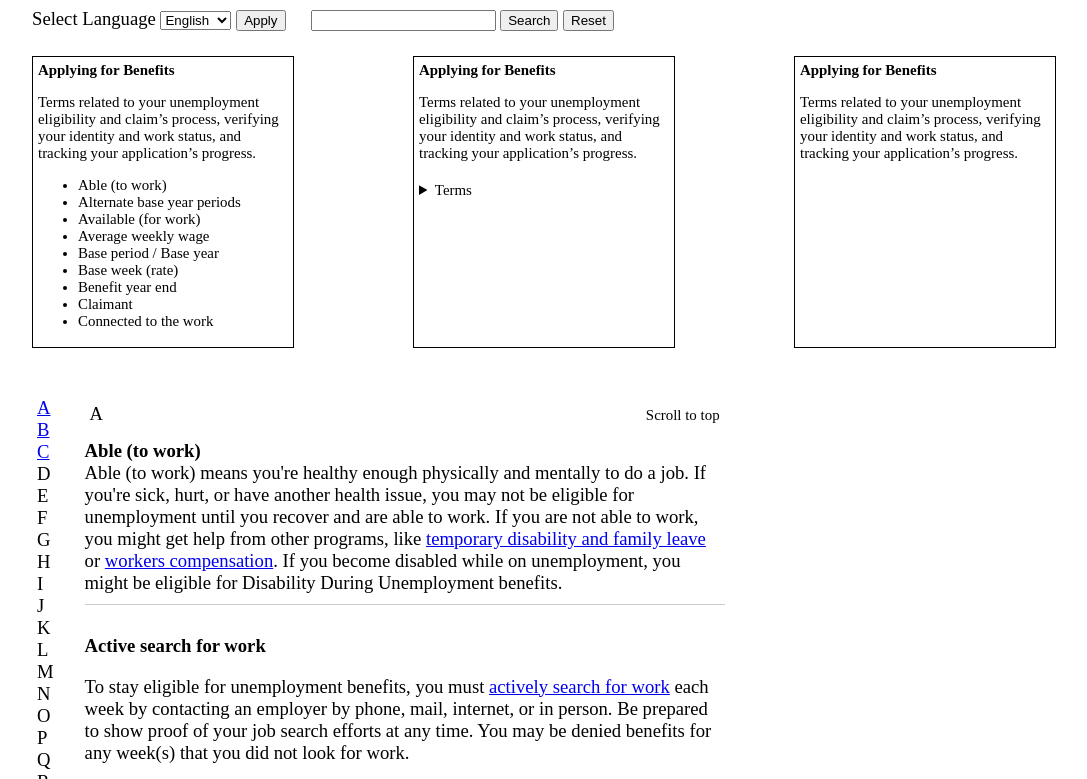
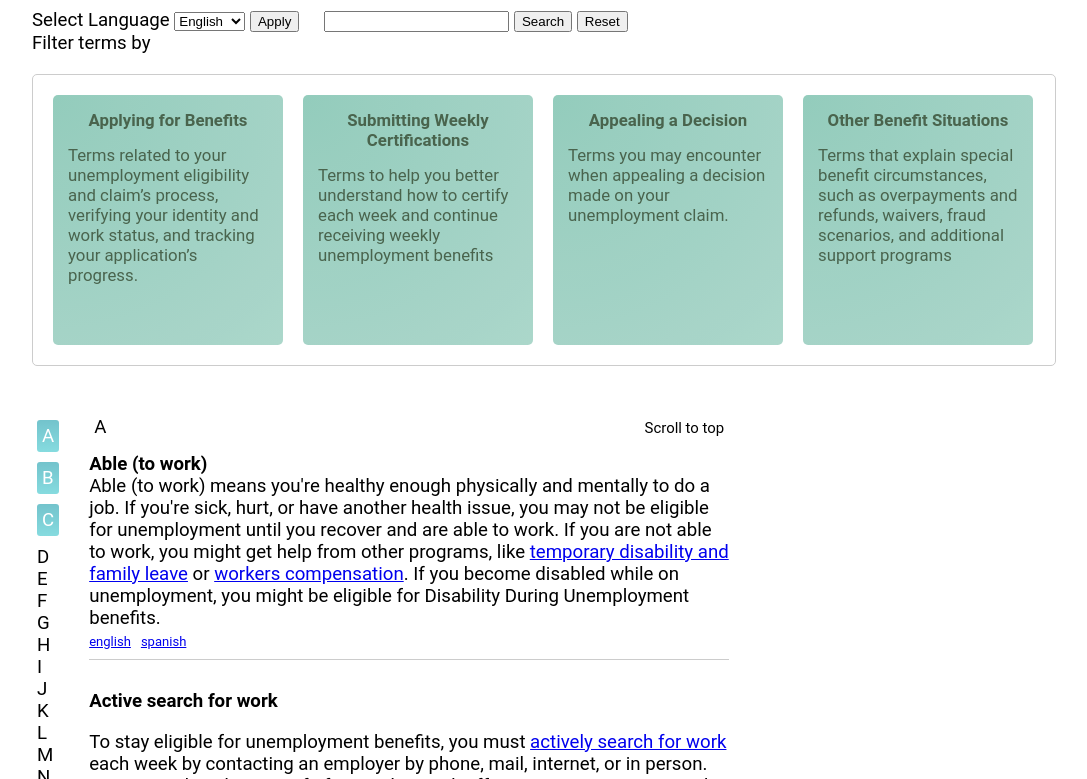
Before and after one commit to usdigitalresponse/njdol-ui-web-glossary, a plain HTML site: page index.html in a window 1280 px wide. Shown: the part 85-864 px from the top of the page, without its empty margins (96-1183 px from the left). Drawn offline with Linux system fonts and the light colour scheme.

Commit message:
Styling for filter cards

```diff
--- a/css/styles.css
+++ b/css/styles.css
@@ -2,6 +2,8 @@ body {
   max-width: 1024px;
   margin: 0 auto;
   font-size: 14pt;
+
+  font-family: "Roboto", sans-serif !important;
 }
 
 /**
@@ -23,6 +25,22 @@ body {
 
   position: sticky;
   top: 0;
+}
+
+.glossary-main ul.navigation li a {
+  display: block;
+  padding: 5px;
+  margin: 10px 0;
+  border-radius: 3px;
+  text-decoration: none;
+  background-image: linear-gradient(#73c3cc, #98f3f2);
+  background-size: 200% 200%;
+  transition: background-position 1s;
+  color: white;
+}
+
+.glossary-main ul.navigation li a:hover {
+  background-position: 100% 100%;
 }
 
 .glossary-main .section-head {
@@ -120,66 +138,42 @@ ul.language-select {
 }
 
 /**
- * Doors & windows pathway summaries
+ * Filters
  ************************************/
-
-.doors {
+.filter-bar {
   display: flex;
   gap: 20px;
-  justify-content: space-between;
-  margin: 25px 0;
-}
-
-.doors .door {
-  width: 250px;
-  border: 1px solid;
-  padding: 5px;
-  font-size: 0.8em;
-}
-
-.doors .title {
-  margin: 0 0 15px;
-  font-weight: bold;
-}
-
-.doors .door.visible-list ul.terms {
-  height: 150px;
-  overflow-y: scroll;
-}
-
-.doors .door.toggle-list details {
   margin: 20px 0;
-  max-height: 150px;
-  overflow: scroll;
-}
-
-.doors .door.flip .inner {
-  position: relative;
-  width: 100%;
-  height: 240px;
-  transition: transform 0.8s;
-  transform-style: preserve-3d;
-}
-
-.flip:hover .inner {
-  transform: rotateY(180deg);
-}
-
-.flip .card-front,
-.flip .card-back {
-  position: absolute;
-  width: 100%;
-  height: 100%;
-  -webkit-backface-visibility: hidden; /* Safari */
-  backface-visibility: hidden;
+  font-size: 0.9em;
+  align-items: center;
+  border: 1px solid #ccc;
+  border-radius: 5px;
+  padding: 20px;
   overflow: auto;
 }
 
-.flip .card-front {
-  background: #fff;
+.filter-bar .filter-tab {
+  border-radius: 5px;
+  padding: 15px;
+  width: 200px;
+  /*background: #afd6cb;*/
+  background-image: radial-gradient(circle at top left, #85d0bb, #bce4d8);
+  background-size: 200% 200%;
+  color: #436648;
+  transition: filter 0.5s, background-position 1s;
+  filter: saturate(75%);
+  height: 220px;
 }
 
-.flip .card-back {
-  background-color: #fff;
-  transform: rotateY(180deg);
+.filter-bar .filter-tab:hover {
+  cursor: pointer;
+  background-position: 100% 100%;
+
+  filter: saturate(150%);
 }
+
+.filter-bar .title {
+  margin: 0 0 15px;
+  font-weight: bold;
+  text-align: center;
+}
--- a/index.html
+++ b/index.html
@@ -25,89 +25,46 @@
       </div>
     </div>
 
-    <div class="glossary-search-summary">
-      <span class="glossary-search-match-count"> </span>
-      matches found
-    </div>
-    <div class="doors" data-lang="english">
-      <div class="door visible-list">
+    <div>Filter terms by</div>
+
+    <div class="filter-bar">
+      <div class="filter-tab">
         <div class="title">Applying for Benefits</div>
-        <div class="description">
+        <div class="summary">
           Terms related to your unemployment eligibility and claim’s process,
           verifying your identity and work status, and tracking your
           application’s progress.
         </div>
-        <ul class="terms">
-          <li>Able (to work)</li>
-          <li>Alternate base year periods</li>
-          <li>Available (for work)</li>
-          <li>Average weekly wage</li>
-          <li>Base period / Base year</li>
-          <li>Base week (rate)</li>
-          <li>Benefit year end</li>
-          <li>Claimant</li>
-          <li>Connected to the work</li>
-          <li>Corporate officer</li>
-          <li>Covered employment</li>
-          <li>Date of claim</li>
-          <li>Dependency benefits</li>
-        </ul>
       </div>
 
-      <div class="door toggle-list">
-        <div class="title">Applying for Benefits</div>
-        <div class="description">
-          Terms related to your unemployment eligibility and claim’s process,
-          verifying your identity and work status, and tracking your
-          application’s progress.
+      <div class="filter-tab">
+        <div class="title">Submitting Weekly Certifications</div>
+        <div class="summary">
+          Terms to help you better understand how to certify each week and
+          continue receiving weekly unemployment benefits
         </div>
-        <details>
-          <summary>Terms</summary>
-          <ul class="terms">
-            <li>Able (to work)</li>
-            <li>Alternate base year periods</li>
-            <li>Available (for work)</li>
-            <li>Average weekly wage</li>
-            <li>Base period / Base year</li>
-            <li>Base week (rate)</li>
-            <li>Benefit year end</li>
-            <li>Claimant</li>
-            <li>Connected to the work</li>
-            <li>Corporate officer</li>
-            <li>Covered employment</li>
-            <li>Date of claim</li>
-          </ul>
-        </details>
       </div>
 
-      <div class="door flip">
-        <div class="title">Applying for Benefits</div>
-        <div class="inner">
-          <div class="card-front">
-            <div class="description">
-              Terms related to your unemployment eligibility and claim’s
-              process, verifying your identity and work status, and tracking
-              your application’s progress.
-            </div>
-          </div>
-          <div class="card-back">
-            <ul class="terms">
-              <li>Able (to work)</li>
-              <li>Alternate base year periods</li>
-              <li>Available (for work)</li>
-              <li>Average weekly wage</li>
-              <li>Base period / Base year</li>
-              <li>Base week (rate)</li>
-              <li>Benefit year end</li>
-              <li>Claimant</li>
-              <li>Connected to the work</li>
-              <li>Corporate officer</li>
-              <li>Covered employment</li>
-              <li>Date of claim</li>
-            </ul>
-          </div>
+      <div class="filter-tab">
+        <div class="title">Appealing a Decision</div>
+        <div class="summary">
+          Terms you may encounter when appealing a decision made on your
+          unemployment claim.
         </div>
       </div>
+
+      <div class="filter-tab">
+        <div class="title">Other Benefit Situations</div>
+        <div class="summary">
+          Terms that explain special benefit circumstances, such as overpayments
+          and refunds, waivers, fraud scenarios, and additional support programs
+        </div>
+      </div>
+    </div>
+
+    <div class="glossary-search-summary">
+      <span class="glossary-search-match-count"> </span>
+      matches found
     </div>
 
     <div class="glossary-main">
@@ -147,10 +104,9 @@
 
       <!-- Terms block, note that data-lang should be set to the initial language -->
       <ul class="glossary-terms" data-lang="english">
-        <li class="section-head">
-          <a name="A">A</a>
-        </li>
-        <li class="term">
+        <li id="A"></li>
+        <li class="section-head">A</li>
+        <li class="term" data-pathway="">
           <a name="able_to_work"></a>
 
           <ul class="term-name">
@@ -475,9 +431,8 @@
           </div>
         </li>
 
-        <li class="section-head">
-          <a name="B">B</a>
-        </li>
+        <li id="B">B</li>
+        <li class="section-head">B</li>
 
         <li class="term">
           <a name="back_pay"></a>
@@ -707,9 +662,8 @@
           </div>
         </li>
 
-        <li class="section-head">
-          <a name="C">C</a>
-        </li>
+        <li id="C"></li>
+        <li class="section-head">C</li>
       </ul>
     </div>
   </body>
--- a/js/language-toggler.js
+++ b/js/language-toggler.js
@@ -49,7 +49,7 @@ $(document).ready(() => {
   /**
    * Setup links on the individual glossary term definitions
    */
-  $(".terms li.term").each((_idx, term) => {
+  $terms.find("li.term").each((_idx, term) => {
     const definitions = $(term)
       .find(".definition")
       .map((idx, definition) => {
```
